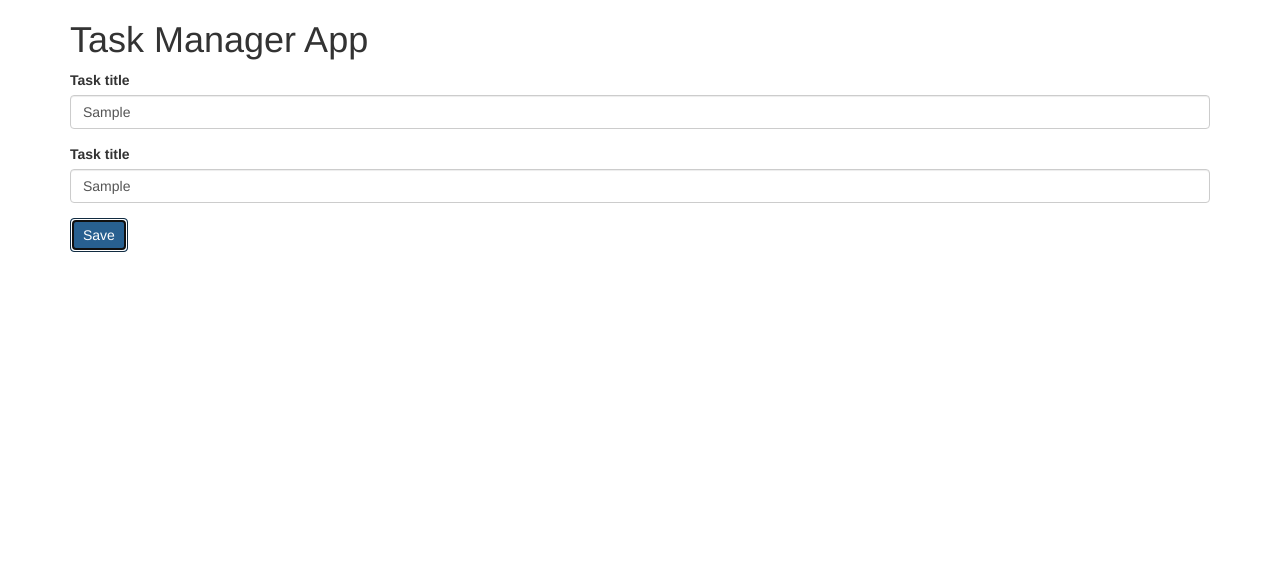
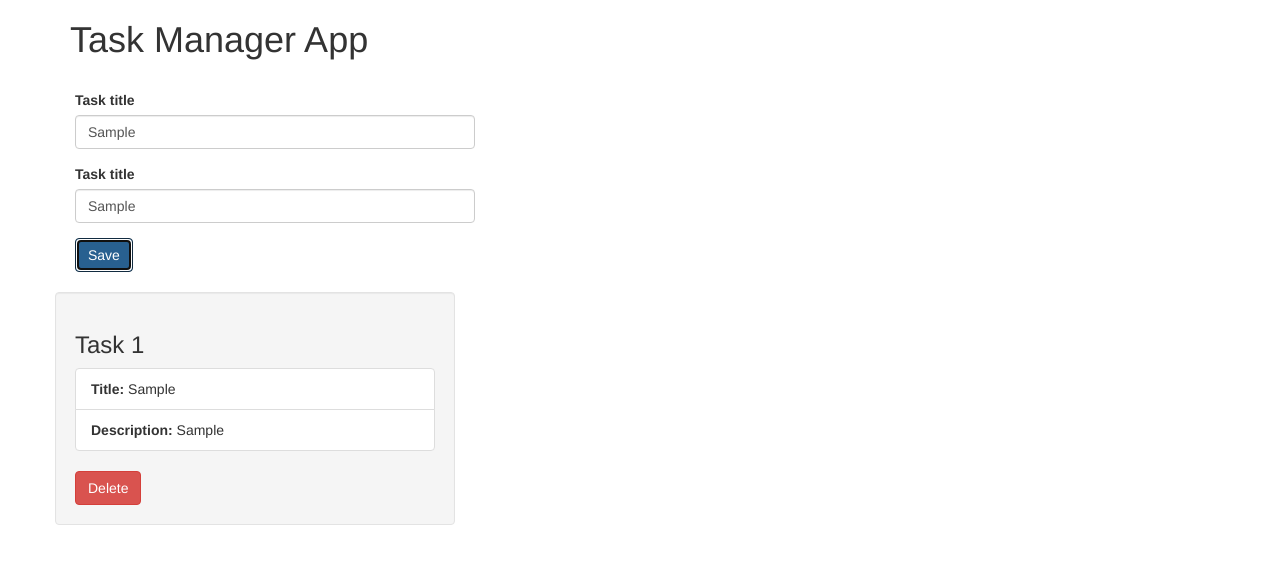
Before and after one commit to kevinthicke/Task-manager-React-Typescript-, a React app: page / in a window 1280 px wide. Both pictures are taken after typing "Sample", "Sample" into the empty fields and a click on the button "Save". Shown: the top 564 px of the page. Built offline with nearby package versions, Linux system fonts and the light colour scheme.

Commit message:
añadido css

```diff
--- a/src/App.tsx
+++ b/src/App.tsx
@@ -1,6 +1,7 @@
 import * as React from 'react';
-import { Grid } from 'react-bootstrap';
-import TaskForm, { ITask } from './components/TaskForm';
+import { Grid, Col, Row } from 'react-bootstrap';
+import TaskForm, { ITask } from './components/TasksForm';
+import TasksList from './components/TasksList';
 
 interface AppProps {
   title: string
@@ -25,14 +26,19 @@ export default class App extends React.Component <AppProps, AppStates> {
     this.setState({ tasks: [...this.state.tasks, _tasks] })
   }
 
-  render() {
+  render(): JSX.Element {
     const { title } = this.props;
-    console.log(this.state);
+    const { tasks } = this.state;
     return (
       <Grid>
         <h1>{ title }</h1>
-        <TaskForm addNewTask={this.addNewTask}/>
-      </Grid>
+        <Row>
+          <TaskForm addNewTask={this.addNewTask}/>
+        </Row>
+        <Row>
+          <TasksList tasks={tasks}/>
+        </Row>
+        </Grid>
     )
   }
 }
--- a/src/components/TaskForm.tsx
+++ b/src/components/TasksForm.tsx
@@ -1,5 +1,10 @@
 import * as React from 'react';
 import { Button, FormGroup, FormControl, ControlLabel, FormControlProps} from 'react-bootstrap';
+
+const TaskFormStyle: React.CSSProperties = {
+    width: '400px',
+    margin: '20px'
+}
 
 interface TaskFormStates {
     id: number,
@@ -53,9 +58,9 @@ export default class TaskForm extends React.Component <TaskFormProps, TaskFormSt
         this.setState({ ...this.state, [name]: value })
     }
 
-    render() {
+    render(): JSX.Element {
         return (
-            <form onSubmit={(event) => this.handleOnSubmit(event)}>
+            <form onSubmit={(event) => this.handleOnSubmit(event)} style={TaskFormStyle}>
                 <FormGroup>
                     <ControlLabel>Task title</ControlLabel>
                     <FormControl type="text"
--- /dev/null
+++ b/src/components/TasksList.tsx
@@ -0,0 +1,28 @@
+import * as React from 'react';
+import { ITask } from './TasksForm';
+import { ListGroup, ListGroupItem, Button, Well } from 'react-bootstrap';
+
+const TaskListStyle: React.CSSProperties = {
+    width: '400px'
+}
+
+interface TaskListProps {
+    tasks: Array<ITask>
+}
+
+export default class TasksList extends React.Component <TaskListProps, any> {
+    render(): Array<JSX.Element> {
+        const { tasks } = this.props;
+
+        return tasks.map((task:ITask, index:number) => (
+            <Well key={index} style={TaskListStyle}>
+                <h3>{ `Task ${index +1}` }</h3>
+                <ListGroup>
+                    <ListGroupItem><strong>Title: </strong>{ task.title }</ListGroupItem>
+                    <ListGroupItem><strong>Description: </strong>{ task.description }</ListGroupItem>
+                </ListGroup>
+                <Button bsStyle="danger">Delete</Button>
+            </Well>
+            ))
+    }
+}
```
